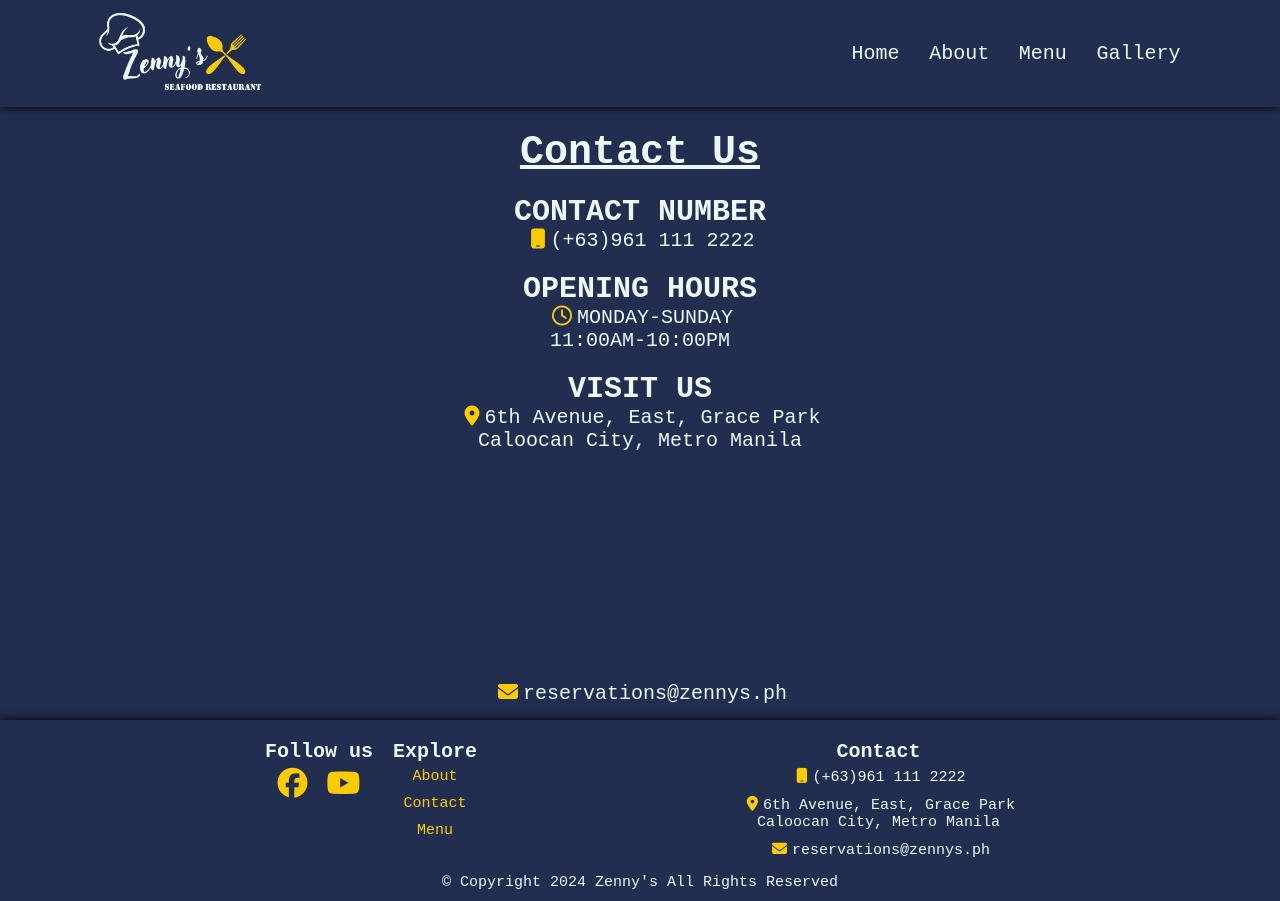
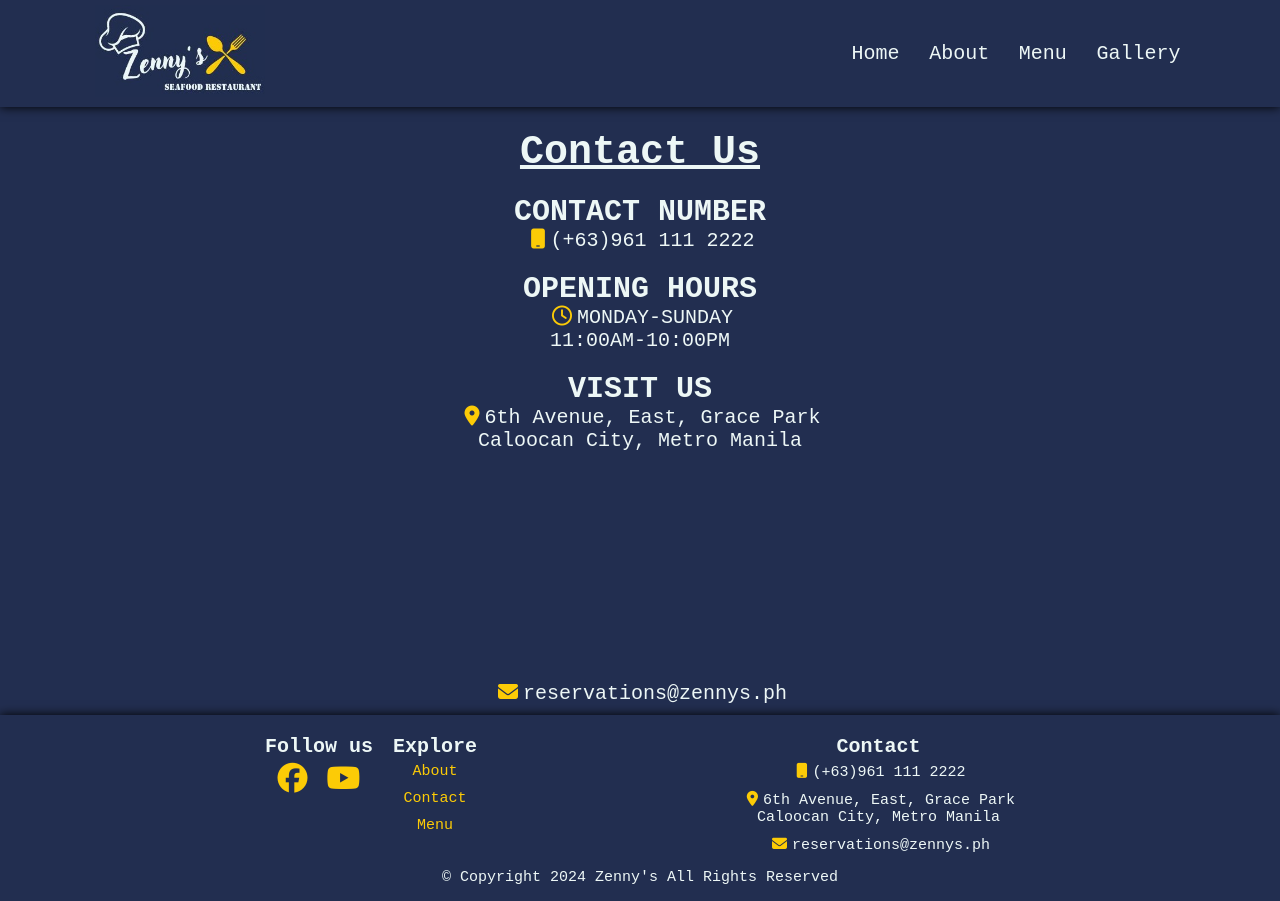
Before and after one commit to allnyu/RestoWebsite, a plain HTML site: page contact.html in a window 1280 px wide. Drawn offline with Linux system fonts and the light colour scheme.

Commit message:
Update contact.css

```diff
--- a/contact.css
+++ b/contact.css
@@ -249,7 +249,7 @@ footer{
         font-size: 20px;
     }
     .reserve{
-        padding-bottom: 15px;
+        margin-bottom: 10px;
     }
     footer{
         font-size: 15px;
```
